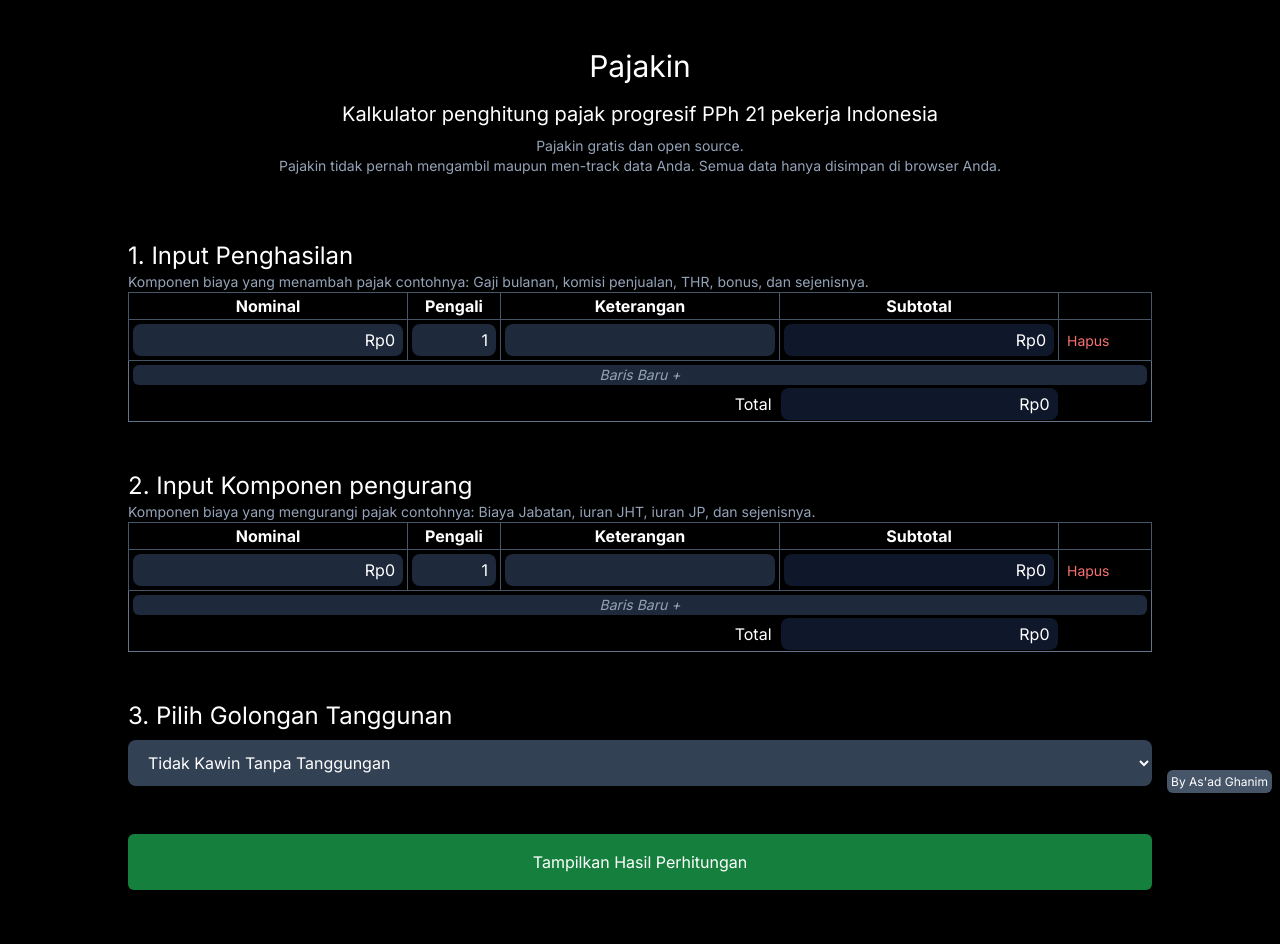
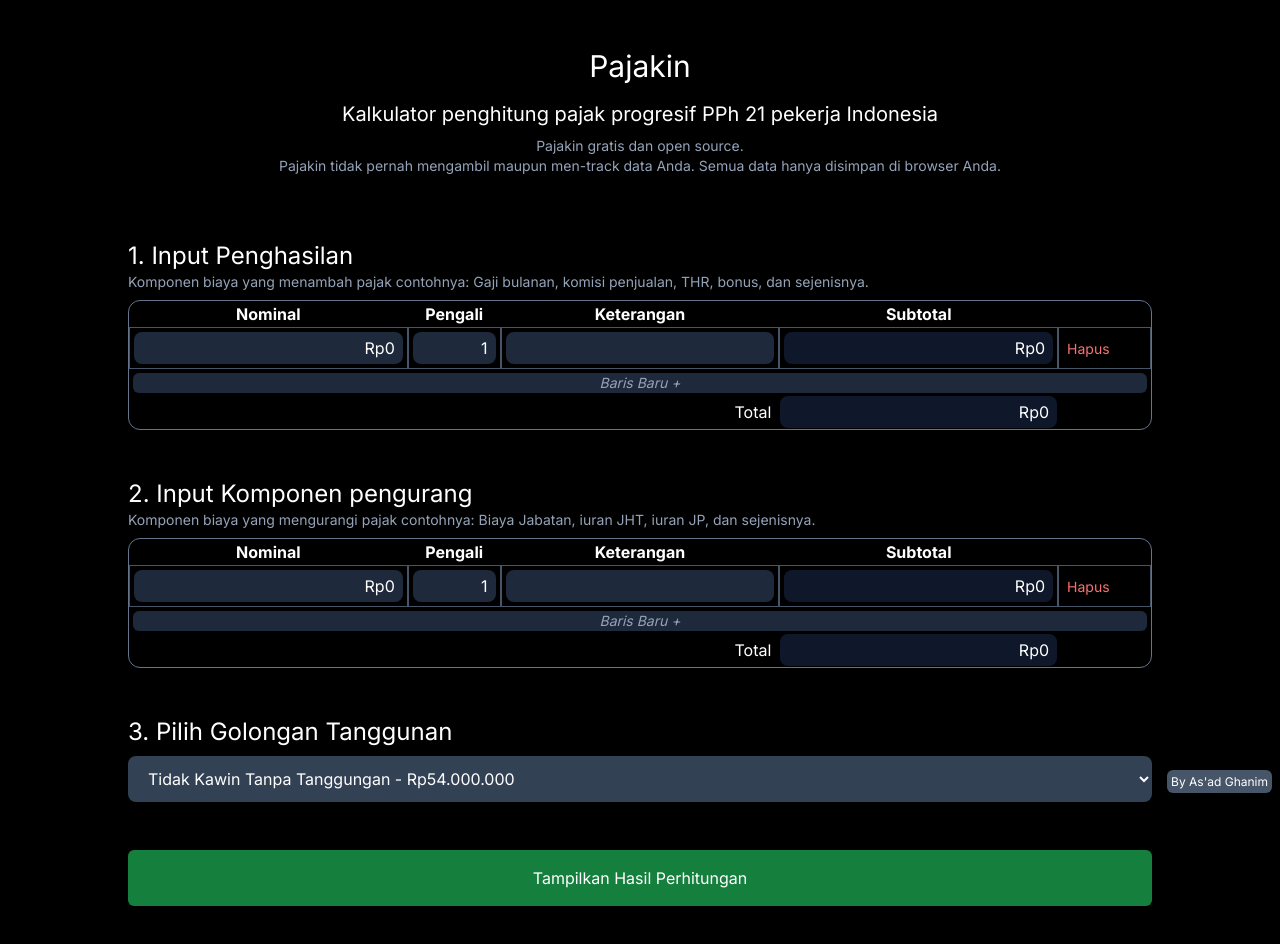
Before and after one commit to AsadSaleh/pajakin, a Next.js app: page / in a window 1280 px wide. Shown: the top 944 px of the page. Built offline with nearby package versions, Linux system fonts and the light colour scheme.

Commit message:
refactor: improve table layout and styling

```diff
--- a/app/page.tsx
+++ b/app/page.tsx
@@ -208,16 +208,14 @@ export default function Home() {
             Komponen biaya yang menambah pajak contohnya: Gaji bulanan, komisi
             penjualan, THR, bonus, dan sejenisnya.
           </p>
-          <table className="w-[500px] border-collapse border border-slate-500 md:w-full">
+          <table className="mt-2 w-[500px] border-separate border-spacing-0 rounded-xl border border-slate-500 md:w-full">
             <thead>
               <tr>
-                <th className="w-1/4 rounded-tl-md border border-slate-600">
-                  Nominal
-                </th>
-                <th className="w-1/12 border border-slate-600">Pengali</th>
-                <th className="w-1/4 border border-slate-600">Keterangan</th>
-                <th className="w-1/4 border border-slate-600">Subtotal</th>
-                <th className="w-1/12 border border-slate-600"></th>
+                <th className="w-1/4">Nominal</th>
+                <th className="w-1/12">Pengali</th>
+                <th className="w-1/4">Keterangan</th>
+                <th className="w-1/4">Subtotal</th>
+                <th className="w-1/12"></th>
               </tr>
             </thead>
             <tbody>
@@ -242,9 +240,11 @@ export default function Home() {
                     />
                   </td>
                   <td className="border border-slate-600 p-1">
-                    <input
+                    <NumericFormat
                       className="w-full rounded-lg bg-slate-800 px-2 py-1 text-right disabled:bg-black"
                       value={income.occurence}
+                      thousandSeparator="."
+                      decimalSeparator=","
                       onChange={(e) => {
                         setIncomes((prev) =>
                           prev.map((prevIncome) =>
@@ -338,16 +338,14 @@ export default function Home() {
             JHT, iuran JP, dan sejenisnya.
           </p>
           <div className="w-full overflow-scroll">
-            <table className="w-[500px] border-collapse border border-slate-500 md:w-full">
+            <table className="mt-2 w-[500px] border-separate border-spacing-0 rounded-xl border border-slate-500 md:w-full">
               <thead>
                 <tr>
-                  <th className="w-1/4 rounded-tl-md border border-slate-600">
-                    Nominal
-                  </th>
-                  <th className="w-1/12 border border-slate-600">Pengali</th>
-                  <th className="w-1/4 border border-slate-600">Keterangan</th>
-                  <th className="w-1/4 border border-slate-600">Subtotal</th>
-                  <th className="w-1/12 border border-slate-600"></th>
+                  <th className="w-1/4">Nominal</th>
+                  <th className="w-1/12 border-slate-600">Pengali</th>
+                  <th className="w-1/4 border-slate-600">Keterangan</th>
+                  <th className="w-1/4 border-slate-600">Subtotal</th>
+                  <th className="w-1/12 rounded-tr-xl border-slate-600"></th>
                 </tr>
               </thead>
               <tbody>
@@ -375,9 +373,11 @@ export default function Home() {
                       />
                     </td>
                     <td className="border border-slate-600 p-1">
-                      <input
+                      <NumericFormat
                         className="w-full rounded-lg bg-slate-800 px-2 py-1 text-right disabled:bg-black"
                         value={outcome.occurence}
+                        thousandSeparator="."
+                        decimalSeparator=","
                         onChange={(e) => {
                           setOutcomes((prev) =>
                             prev.map((prevOutcome) =>
@@ -395,8 +395,7 @@ export default function Home() {
                     <td className="border border-slate-600 p-1">
                       <input
                         className="w-full rounded-lg bg-slate-800 px-2 py-1 disabled:bg-black"
-                        value={outcome.desc}
-                        onChange={() => {}}
+                        defaultValue={outcome.desc}
                       />
                     </td>
                     <td className="border border-slate-600 p-1">
@@ -479,7 +478,7 @@ export default function Home() {
         >
           {Object.entries(ptkpKategori).map(([key, value]) => (
             <option key={key} value={key}>
-              {value.desc}
+              {value.desc} - {formatCurrency(value.tarif)}
             </option>
           ))}
         </select>
@@ -566,7 +565,7 @@ export default function Home() {
           {/* TABEL */}
           <div className="mt-6 w-full overflow-scroll">
             <table className="w-[600px] border-separate border-spacing-0 rounded-xl border border-slate-400 md:w-full">
-              <thead className="rounded-tl-xl">
+              <thead>
                 <tr className="border-b-2 border-slate-400 text-lg">
                   <th className="rounded-tl-xl border border-slate-600 bg-slate-800 p-3 text-left">
                     Range Pajak Progresif
@@ -574,10 +573,10 @@ export default function Home() {
                   <th className="border border-slate-600 bg-slate-800 p-3">
                     Persentase
                   </th>
-                  <th className="border border-slate-600 bg-slate-800 p-3 text-right">
+                  <th className="border border-slate-600 bg-slate-800 p-3">
                     Besaran Kena Pajak
                   </th>
-                  <th className="rounded-tr-xl border border-slate-600 bg-slate-800 p-3 text-right">
+                  <th className="rounded-tr-xl border border-slate-600 bg-slate-800 p-3">
                     PPh Terutang
                   </th>
                 </tr>
@@ -623,10 +622,10 @@ export default function Home() {
           </div>
 
           {penghasilanBrutoTahunan ? (
-            <>
-              <h3 className="mt-10 text-xl">Kesimpulan</h3>
+            <div className="mt-8 rounded-xl bg-slate-800 p-4">
+              <h3 className="text-xl">Kesimpulan</h3>
 
-              <p className="mt-3 text-lg text-slate-300">
+              <p className="mt-2 text-lg text-slate-300">
                 Pajak yang mesti dibayarkan per tahun adalah sebesar:{" "}
                 <span className="text-slate-200">
                   {formatCurrency(pphTerutangPertahun)}
@@ -639,7 +638,7 @@ export default function Home() {
                   {formatCurrency(pphTerutangPerbulan)}
                 </span>
               </p>
-            </>
+            </div>
           ) : (
             <div className="h-8" />
           )}
```
